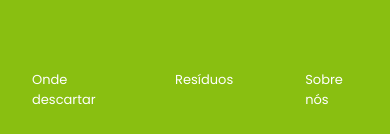
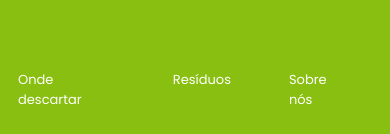
Before and after one commit to felipecro28/coleta-sustentavel-frontend, a React (Create React App) app: page / in a window 390 px wide. Shown: the part 2430-2564 px from the top of the page. Built offline with nearby package versions, Linux system fonts and the light colour scheme; a web font is replaced by a local one.

Commit message:
alteracao na responsividade

```diff
--- a/src/css/Nav.css
+++ b/src/css/Nav.css
@@ -136,7 +136,7 @@ Link{
     }
 
     #listaFooter li {
-        padding-left: 32px;
+        padding-left: 18px;
         color: white;
         font-size: 13px;
     }
--- a/src/css/listaMobile.css
+++ b/src/css/listaMobile.css
@@ -11,7 +11,7 @@
 
 
 #mobileList li{
-    padding: 0 20px;
+    padding: 0 14px;
     display: inline;
     color: white;
     width: 100%;
```
